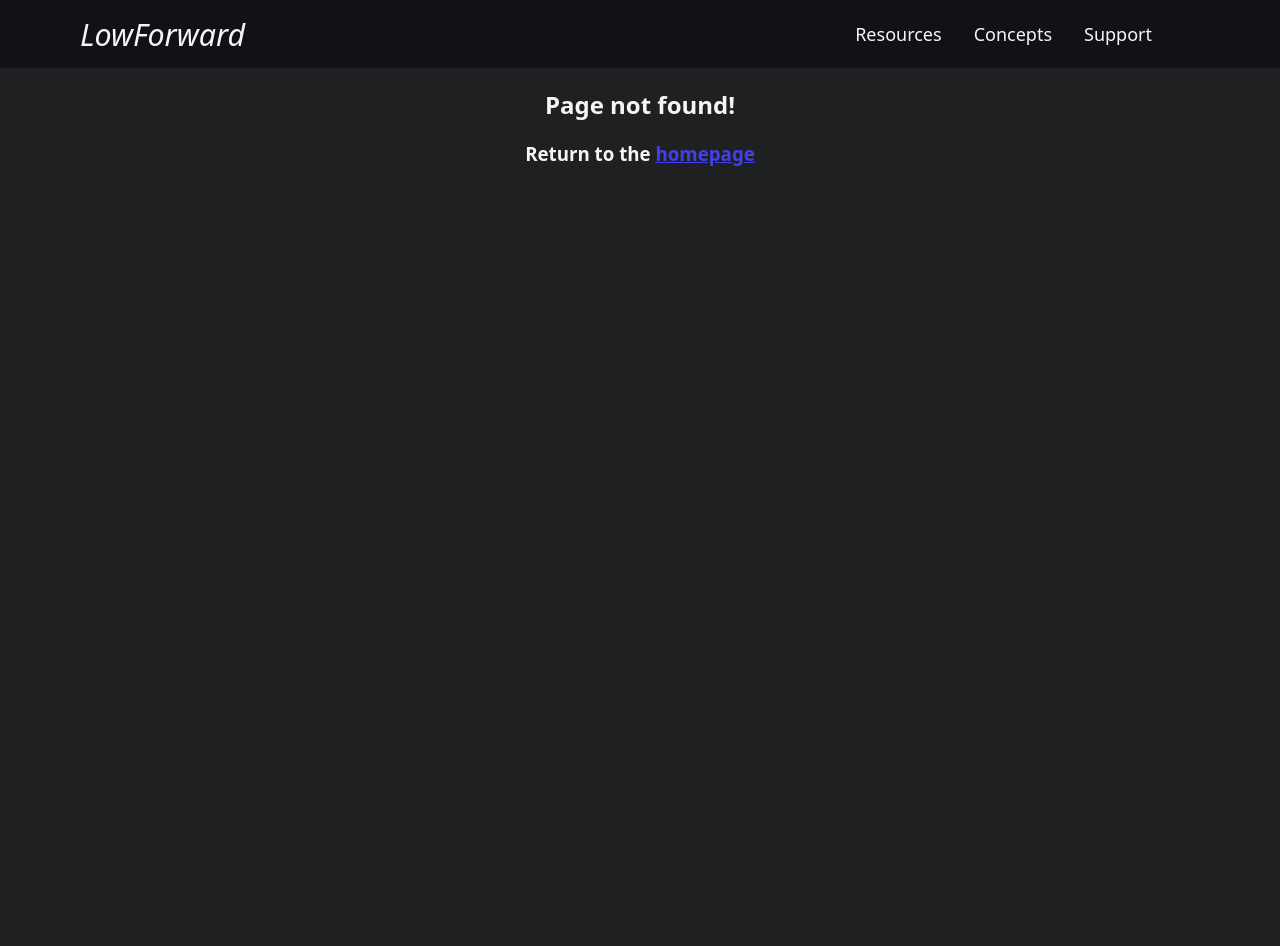
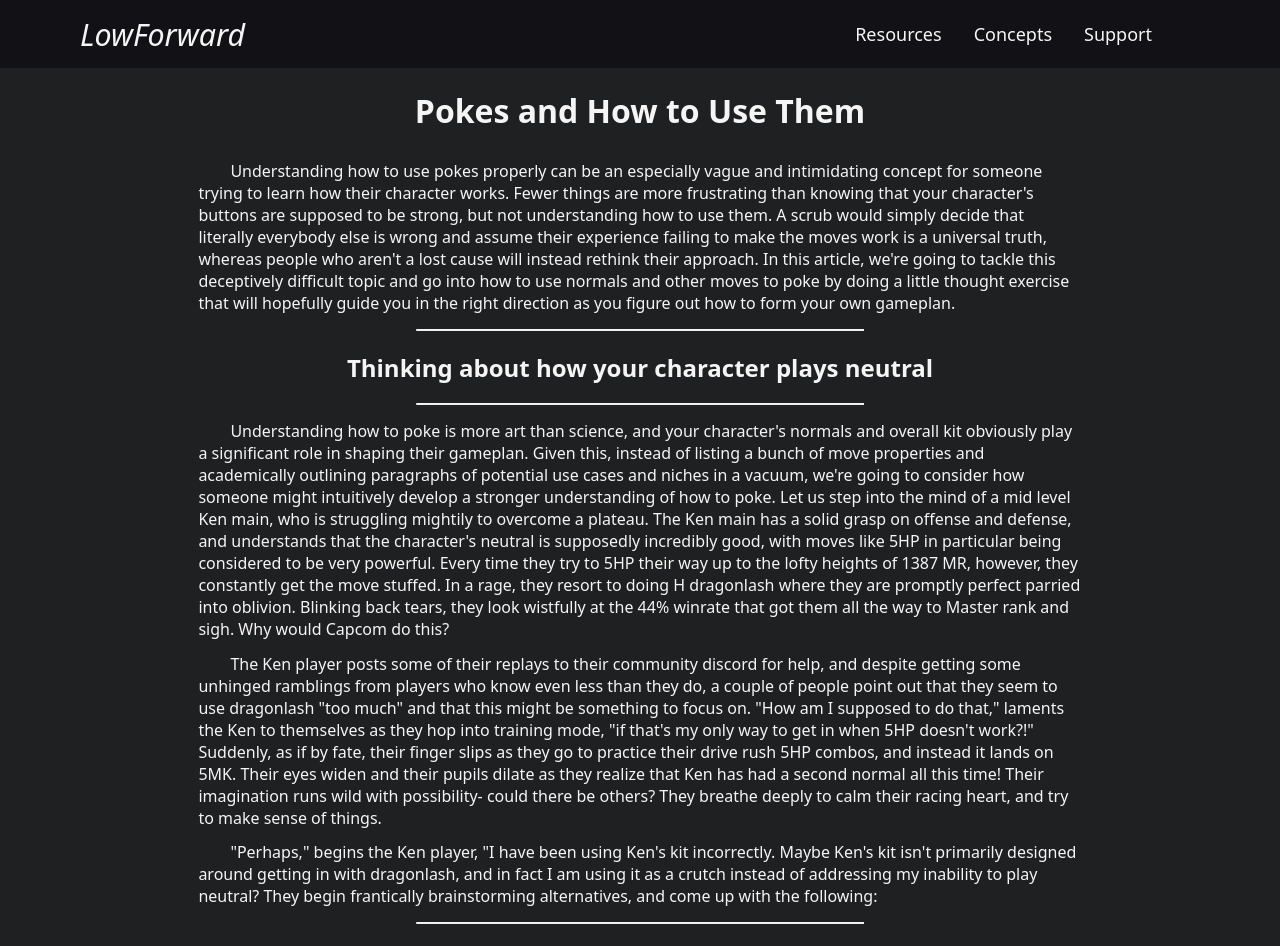
Before and after one commit to TruffleHogDev/LowForward, a React (Vite) app in the folder fg-site/lowforward_main/: page /#/pokes in a window 1280 px wide. Before the commit this address had no page. Shown: the top 946 px of the page. Before the commit the page ends 800 px from the top, so only its background shows below. Built offline with nearby package versions, Linux system fonts and the light colour scheme.

Commit message:
poke
do the hokey pokey and you turn yourself around

that's what it's all about

```diff
--- a/fg-site/lowforward_main/src/App.jsx
+++ b/fg-site/lowforward_main/src/App.jsx
@@ -15,6 +15,8 @@ import Reversals from './Reversals.jsx';
 import Defense from './Defense.jsx';
 import Nothing from './Nothing.jsx';
 import { Route, Routes } from "react-router-dom" //allows defining and grouping of all of our routes
+import SpaceControl from './SpaceControl.jsx';
+import Pokes from './Pokes.jsx';
 
 function App() {
   return (
@@ -34,6 +36,8 @@ function App() {
     <Route path="/reversals" element={<Reversals />} />
     <Route path="/defense" element={<Defense />} />
     <Route path="/low_commitment_neutral" element={<Nothing />} />
+    <Route path="/space_control" element={<SpaceControl />} />
+    <Route path="/pokes" element={<Pokes />} />
     <Route path="*" element={<NotFound />} />
   </Routes>
   </div>
--- a/fg-site/lowforward_main/src/Concepts.jsx
+++ b/fg-site/lowforward_main/src/Concepts.jsx
@@ -20,21 +20,21 @@ export default function Concepts() {
         <Link to="../reversals">Playing Around Reversals</Link>
         <Link to="../defense">Fundamental Defensive Options</Link>
         <Link to="../low_commitment_neutral">Satsui no Hado: the Power of (doing) Nothing</Link>
+        <Link to="../pokes">Pokes and How to Use Them</Link>
         </ul>
 
 
-        <h2>Intermediate</h2>
+      {/*  <h2>Intermediate</h2>
 
         <hr className="smallDivider"></hr>
 
-        <h2>Advanced</h2>
+        <h2>Advanced</h2> */}
 
         <hr className="smallDivider"></hr>
 
         <ul>
         <h3>Upcoming beginner content:</h3>
         <li>Holding your ground and controlling space</li>
-        <li>Pokes and how to use them</li>
         <li>It's okay to lose</li>
         <li>Putting it all together- forming a strong baseline</li>
         </ul>
@@ -47,10 +47,6 @@ export default function Concepts() {
         <li>Combo utility and why damage isn't everything</li>
         <li>Meter management and resource awareness</li>
         <li>The drive gauge and you</li>
-        <li>Drive rush extensions</li>
-        <li>Routing into supers</li>
-        <li>Whiff punishes, spacing traps, and shimmies</li>
-        <li>Basic option selects: buffers and delay techs</li>
         </ul>
 
         <hr className="smallDivider"></hr>
@@ -58,8 +54,6 @@ export default function Concepts() {
         <ul>
         <h3>Upcoming advanced content:</h3>
         <li>Focusing on your opponent's character</li>
-        <li>How to quickly learn your opponent's habits</li>
-        <li>Adapting to knowledgable opponents</li>
         <li>Layering your pressure: offensive conditioning</li>
         <li>Layering your options: midscreen conditioning</li>
         <li>Layering your defense: creating opportunities</li>
--- a/fg-site/lowforward_main/src/Navbar.jsx
+++ b/fg-site/lowforward_main/src/Navbar.jsx
@@ -8,7 +8,7 @@ export default function Navbar() {
     const handleClick = () => {
         setClick(!click);
     }
-    const content = <>
+    const content = <> {/*Mobile navbar/dropdown*/}
         <div className="lg:hidden md:hidden block absolute top-16 w-full left-0 right-0 bg-nav-background transition">
 
         <ul className="text-center text-xl p-20">
--- /dev/null
+++ b/fg-site/lowforward_main/src/Pokes.jsx
@@ -0,0 +1,103 @@
+import lucidDream from "../src/assets/videos/lucidDream.mp4";
+
+export default function Pokes() {
+    return(
+        <div className="articleStyles">
+            <h1>Pokes and How to Use Them</h1>
+            <p>Understanding how to use pokes properly can be an especially vague and intimidating concept for someone trying to learn
+            how their character works. Fewer things are more frustrating than knowing that your character's buttons are supposed to be
+            strong, but not understanding how to use them. A scrub would simply decide that literally everybody else is wrong and assume
+            their experience failing to make the moves work is a universal truth, whereas people who aren't a lost cause will instead
+            rethink their approach. In this article, we're going to tackle this deceptively difficult topic and go into how to use
+            normals and other moves to poke by doing a little thought exercise that will
+            hopefully guide you in the right direction as you figure out how to form your own gameplan.
+        </p>
+
+        <hr className="smallDivider" />
+
+        <h2>Thinking about how your character plays neutral</h2>
+
+        <hr className="smallDivider" />
+
+        <p>Understanding how to poke is more art than science, and your character's normals and overall kit obviously play a significant
+        role in shaping their gameplan. Given this, instead of listing a bunch of move properties and academically outlining
+        paragraphs of potential use cases and niches in a vacuum, we're going to consider how someone might intuitively develop a stronger
+        understanding of how to poke. Let us step into the mind of a mid level
+        Ken main, who is struggling mightily to overcome a plateau. The Ken main has a solid grasp on offense and defense, and
+        understands that the character's neutral is supposedly
+        incredibly good, with moves like 5HP in particular being considered to be very powerful. Every time they try to 5HP
+        their way up to the lofty heights of 1387 MR, however, they constantly get the move stuffed. In a rage, they resort to doing H dragonlash
+        where they are promptly perfect parried into oblivion. Blinking back tears, they look wistfully at the 44% winrate that got them all
+        the way to Master rank and sigh. Why would Capcom do this? </p>
+
+        <p>The Ken player posts some of their replays to their community discord for help, and despite getting some unhinged ramblings
+        from players who know even less than they do, a couple of people point out that they seem to use dragonlash "too much" and that
+        this might be something to focus on. "How am I supposed to do that," laments the Ken to themselves as they hop into training mode,
+        "if that's my only way to get in when 5HP doesn't work?!" Suddenly, as if by fate, their finger slips as they go to practice their
+        drive rush 5HP combos, and instead it lands on 5MK. Their eyes widen and their pupils dilate as they realize that Ken has had a
+        second normal all this time! Their imagination runs wild with possibility- could there be others? They breathe deeply to calm their racing
+        heart, and try to make sense of things. </p>
+
+        <p>"Perhaps," begins the Ken player, "I have been using Ken's kit incorrectly. Maybe Ken's kit isn't primarily designed around
+        getting in with dragonlash, and in fact I am using it as a crutch instead of addressing my inability to play neutral? They begin
+        frantically brainstorming alternatives, and come up with the following:</p>
+
+        <hr className="smallDivider" />
+
+        <dl>
+            <dt>Think:</dt>
+            <dd>Many of Ken's normals, like 5HP, 5MK, and 5HK, have great range on account of their forward movement. While on paper, this
+            does mean that walking up and pressing the big advancing normals is a possibility, whenever I try to do that to try and bully
+            my way in, I get my pokes stuffed and die.</dd>
+
+            <dt>Adjust:</dt>
+            <dd>Let's change the way I use these normals to see if anything works better. If I hover around the max range of my opponent's
+            medium pokes and stop them from getting too close with 2MK and 5LK, I can then press my advancing normals to counterhit them
+            when they try to attack me. This will result in them
+            being domed from approximately 3 city blocks away, and they will then go and get in a Twitter argument because
+            somebody's tier list said Luke is better.</dd>
+
+        </dl>
+
+        <figure>
+            <video className="w-5/6 sm:w-3/4 md:w-4/6" src={lucidDream} type="video/mp4" preload="metadata" controls></video>
+            <figcaption>By Jove! It's working!
+            </figcaption>
+            </figure>
+
+        <dl>
+            <dt>Iterate:</dt>
+            <dd>I now more clearly understand my core set of poking normals and how they enable each other, but they don't always work.
+            Sometimes my 5HK and 5HP are too slow, and people keep ducking under my 5MK and hitting me with 2MKs and sweeps.
+            Using 5LK instead of my jabs to check people who get too close to 2MK is working, but it doesn't stop people from harassing me
+            from further away. Perhaps the disjointed hitbox and speed of 2MP or the moving hitbox of a hadoken are exactly the tools I need
+            to complement my core buttons. Doing this can frustrate my opponent into other options like jumping or neutral skips, and if they become
+            passive because they can't break through, I can at last walk up and bully them with 5HP, or take my chances with a midrange
+            dragonlash.
+            </dd>
+
+            <dt>Conclusion:</dt>
+            <dd>Ken's kit affords him a very strong midrange, and he is exceptionally good at whiff punishing and creating opportunities
+            to bait those whiffs. Going forward, I will focus my efforts on playing neutral with Ken with this as my goal instead of
+            attempting to recreate the ending of God of War 3 as soon as the round starts. I've figured out that the most consistent way
+            for me to know what moves to use is by using my slower, low commitment neutral to find out what options to prioritize on a
+            per-game basis. 623 years' worth of wisdom has awakened within me; now I have 1800 MR, my hair grew back, and my in-laws
+            tearfully called to say they forgive me for being a Ken main.</dd>
+        </dl>
+
+        <hr className="smallDivider" />
+
+        <p>As you can see, our hypothetical Ken has achieved fighting game enlightenment and has smashed through their plateau by
+        thinking critically about their most powerful normals and how to use their other moves to enable them to be effective. The principles in
+        this thought exercise apply to any character in any game, and you can much more quickly figure out how to pilot a character
+        if you take this approach to their kit. It's important to be cognizant of what buttons you rely on, and to be thinking about alternatives
+        or workarounds to situations where things don't go the way you expected them to. Think about if there was a better move you could have
+        pressed in that situation, if something should have been pressed at all, etc, and you will find your decision making improving
+        over time. In the next article, we'll combine this approach to poking with our understanding of low commitment neutral to explain how
+        exactly everything combines to allow you to hold your ground and control space. </p>
+
+        <hr className="smallDivider" />
+
+        </div>
+    )
+}
--- /dev/null
+++ b/fg-site/lowforward_main/src/SpaceControl.jsx
@@ -0,0 +1,12 @@
+export default function SpaceControl() {
+    return (
+        <div className="articleStyles">
+            <h1>Holding Your Ground and Controlling Space</h1>
+
+            <p>In this article, we're going to combine our foundational knowledge of low commitment neutral and poking to deepen our understanding of how to control space and effectively hold
+            our ground. Not right now though, if anything I'm surprised you found this before I published the complete thing.
+            </p>
+
+        </div>
+    )
+}
```
Also changed, not shown: 1 other file (tests, documents, lock files or other folders).
